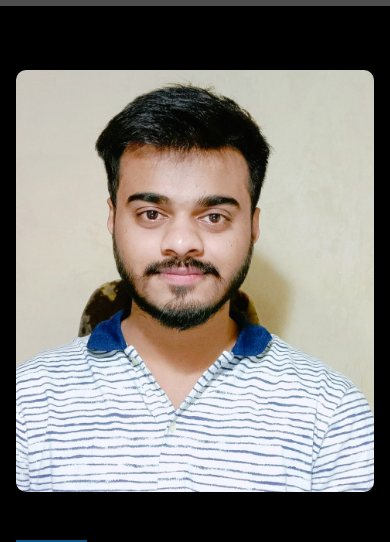
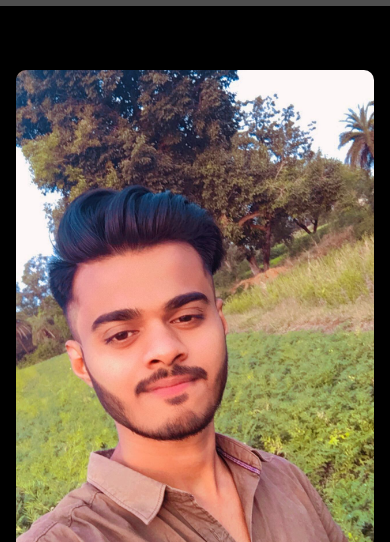
Before and after one commit to dilip884400/My-Portfoio, a React (Create React App) app: page /about in a window 390 px wide. Shown: the part 500-1042 px from the top of the page. Built offline with nearby package versions, Linux system fonts and the light colour scheme; grey boxes are pictures that could not be loaded; the HTML template or start-up script is replaced by a standard one.

Commit message:
Profile picture changed

```diff
--- a/src/components/AboutContentStyle.css
+++ b/src/components/AboutContentStyle.css
@@ -26,7 +26,7 @@
 }
 .about-img{
     position: relative;
-    background-image: url("../assets/Dilip-Img-Passport.jpg");
+    background-image: url("../assets/PortFolio-img-2.JPG");
     background-repeat: no-repeat;
     background-size: cover;
     background-position: center center;
@@ -215,7 +215,7 @@
         grid-template-columns: 1fr;
     }
     .about-img{
-        height: 50vh;
+        height: 70vh;
         width: auto;
 
 
```
Also changed, not shown: src/assets/PortFolio-img-2.JPG (added).
